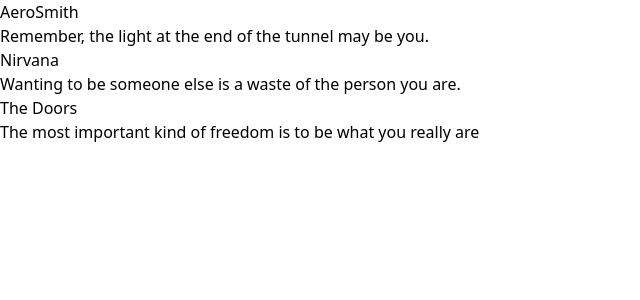
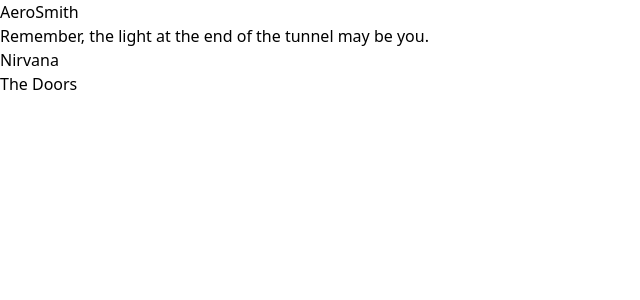
Before and after one commit to OerdBej/5-React-Projects, a React (Create React App) app: page / in a window 1280 px wide. Shown: the top 300 px of the page, without its empty margins (0-640 px from the left). Built offline with nearby package versions, Linux system fonts and the light colour scheme.

Commit message:
adding conditional rendering

```diff
--- a/public/index.html
+++ b/public/index.html
@@ -7,13 +7,12 @@
         <meta name="theme-color" content="#000000" />
         <meta
             name="description"
-      content="Web site created using create-react-app"
-    />
+            content="Web site created using create-react-app" />
         <link rel="apple-touch-icon" href="%PUBLIC_URL%/logo192.png" />
 
         <link rel="manifest" href="%PUBLIC_URL%/manifest.json" />
 
-    <title>React App</title>
+        <title>Udemy</title>
     </head>
     <body>
         <noscript>You need to enable JavaScript to run this app.</noscript>
--- a/src/App.js
+++ b/src/App.js
@@ -10,14 +10,12 @@
         },
         {
             id: 'lk2kk5',
-
             label: 'Nirvana',
             content:
                 'Wanting to be someone else is a waste of the person you are.',
         },
         {
             id: 'lk2kh5',
-
             label: 'The Doors',
             content:
                 'The most important kind of freedom is to be what you really are',
--- a/src/components/Accordion.js
+++ b/src/components/Accordion.js
@@ -7,12 +7,11 @@
     // loop from all data props
     const renderedItems = items.map((item, index) => {
         const isExpanded = index === expandedIndex;
-        console.log(isExpanded);
 
         return (
             <div key={item.id}>
                 <div>{item.label}</div>
-                <div>{item.content}</div>
+                <div>{isExpanded && <div>{item.content} </div>}</div>
             </div>
         );
     });
```
Lines whose indentation alone changed are shown as unchanged.
